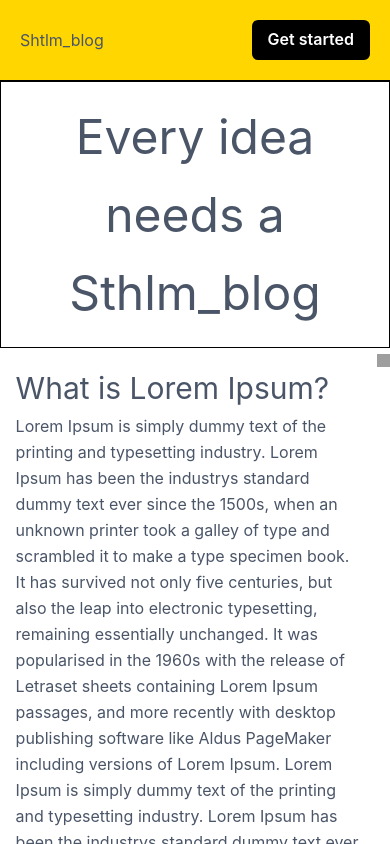
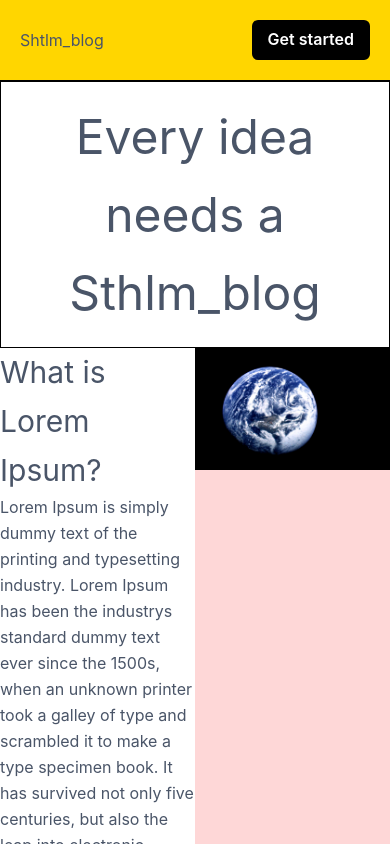
Before and after one commit to ramyNiranjan/Sthlm_life_blog, a Next.js app: page /Story in a window 390 px wide. Shown: the top 844 px of the page. Built offline with nearby package versions, Linux system fonts and the light colour scheme; grey boxes are pictures that could not be loaded.

Commit message:
add responsiveness

```diff
--- a/src/pages/Story.tsx
+++ b/src/pages/Story.tsx
@@ -1,18 +1,19 @@
-import { Box, Flex, Text } from '@chakra-ui/react'
+import { Box, Flex, Text, Image, useMediaQuery } from '@chakra-ui/react'
 import React from 'react'
 import { Layout } from '../components/Layout/Layout'
-import Image from 'next/image'
-
+// import Image from 'next/image'
+// import isDesktop from '../variables/responsive'
 interface StoryProps {}
 
 export const OurStory: React.FC<StoryProps> = () => {
+  const [isDesktop] = useMediaQuery('(min-width: 768px)')
   return (
     <Layout title="Our Story">
       <Box align="center" border="1px solid black" p="4vw">
         <Text fontSize="5xl">Every idea needs a Sthlm_blog</Text>
       </Box>
-      <Flex>
-        <Box p="4vw">
+      <Flex direction={{ sm: 'column', lg: 'row' }} w="100%" h="100%">
+        <Box flex="1">
           <Text fontSize="3xl">What is Lorem Ipsum?</Text>
           <Text>
             Lorem Ipsum is simply dummy text of the printing and typesetting
@@ -44,12 +45,26 @@ export const OurStory: React.FC<StoryProps> = () => {
             Ipsum.
           </Text>
         </Box>
-        <Box>
+        <Box
+          pos="relative"
+          flex="1"
+          bg="red.100"
+          //   flex="1"
+          //   style={{
+          //     position: 'relative',
+          //   }}
+        >
           <Image
-            src="/me.png"
-            alt="Picture of the author"
-            width={500}
-            height={500}
+            // pos='absolute'
+            // className=
+            alt="Mountains"
+            src="/img/earth.jpg"
+            // layout="fill"
+            objectFit="fill"
+            pos="absolute"
+            top="0"
+            boxSize={`${isDesktop ? '100%' : 'inherit'}`}
+            left="0"
           />
         </Box>
       </Flex>
--- /dev/null
+++ b/src/variables/responsive.ts
@@ -0,0 +1,4 @@
+import { useMediaQuery } from '@chakra-ui/react'
+const [isDesktop] = useMediaQuery('(min-width: 768px)')
+
+export default isDesktop
```
Also changed, not shown: public/img/earth.jpg (added).
